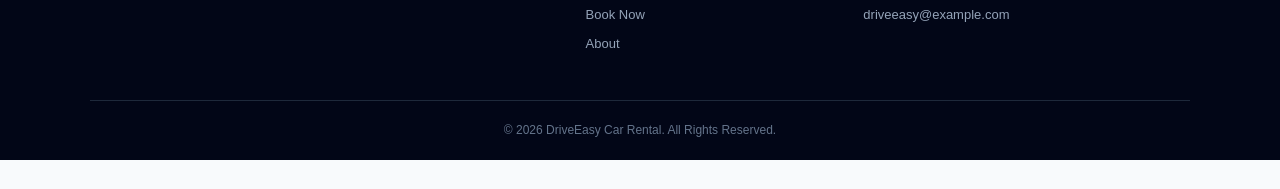
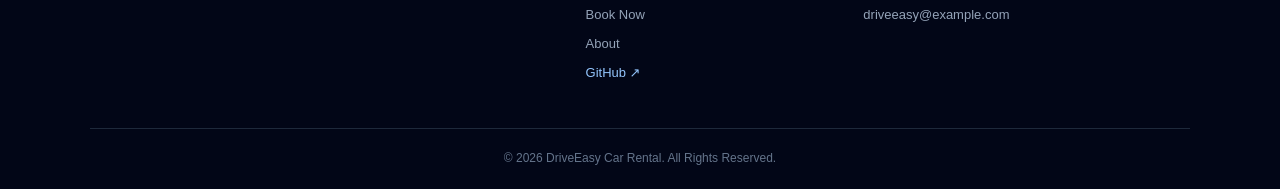
Before and after one commit to vhenmartk18-source/driveeasy-car-rental, a plain HTML site: page index.html in a window 1280 px wide. Shown: the part 5738-5927 px from the top of the page. Before the commit the page ends 5898 px from the top, so only its background shows below. Drawn offline with Linux system fonts and the light colour scheme.

Commit message:
Add GitHub repository link

```diff
--- a/css/style.css
+++ b/css/style.css
@@ -1602,6 +1602,11 @@ ul {
 }
 
 
+.footer-links a.external-link {
+    color: #93c5fd;
+}
+
+
 .footer-bottom {
 
     max-width: 1100px;
--- a/index.html
+++ b/index.html
@@ -1208,6 +1208,12 @@
                 <a href="#cars">Cars</a>
                 <a href="#booking">Book Now</a>
                 <a href="#about">About</a>
+                <a class="external-link"
+                   href="https://github.com/vhenmartk18-source/driveeasy-car-rental"
+                   target="_blank"
+                   rel="noopener noreferrer">
+                    GitHub ↗
+                </a>
 
             </div>
 
```
